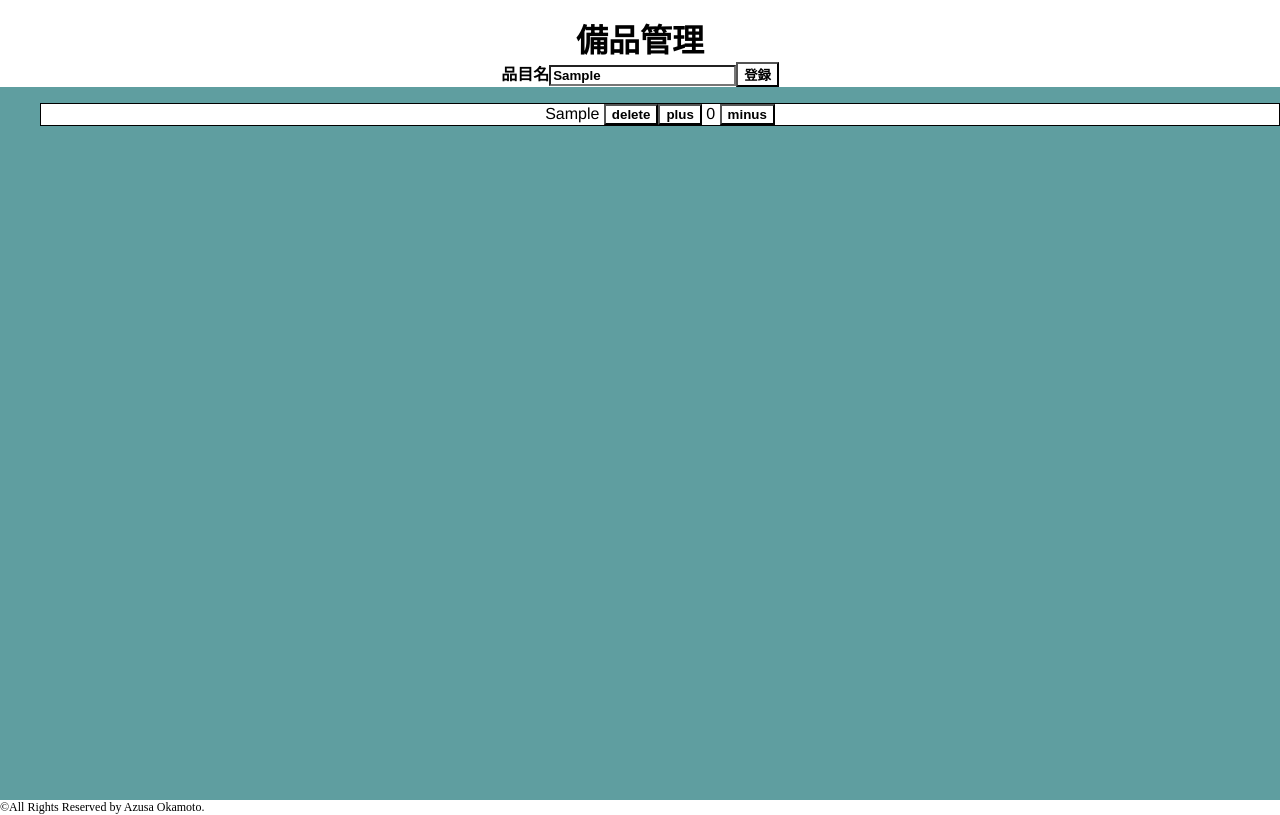
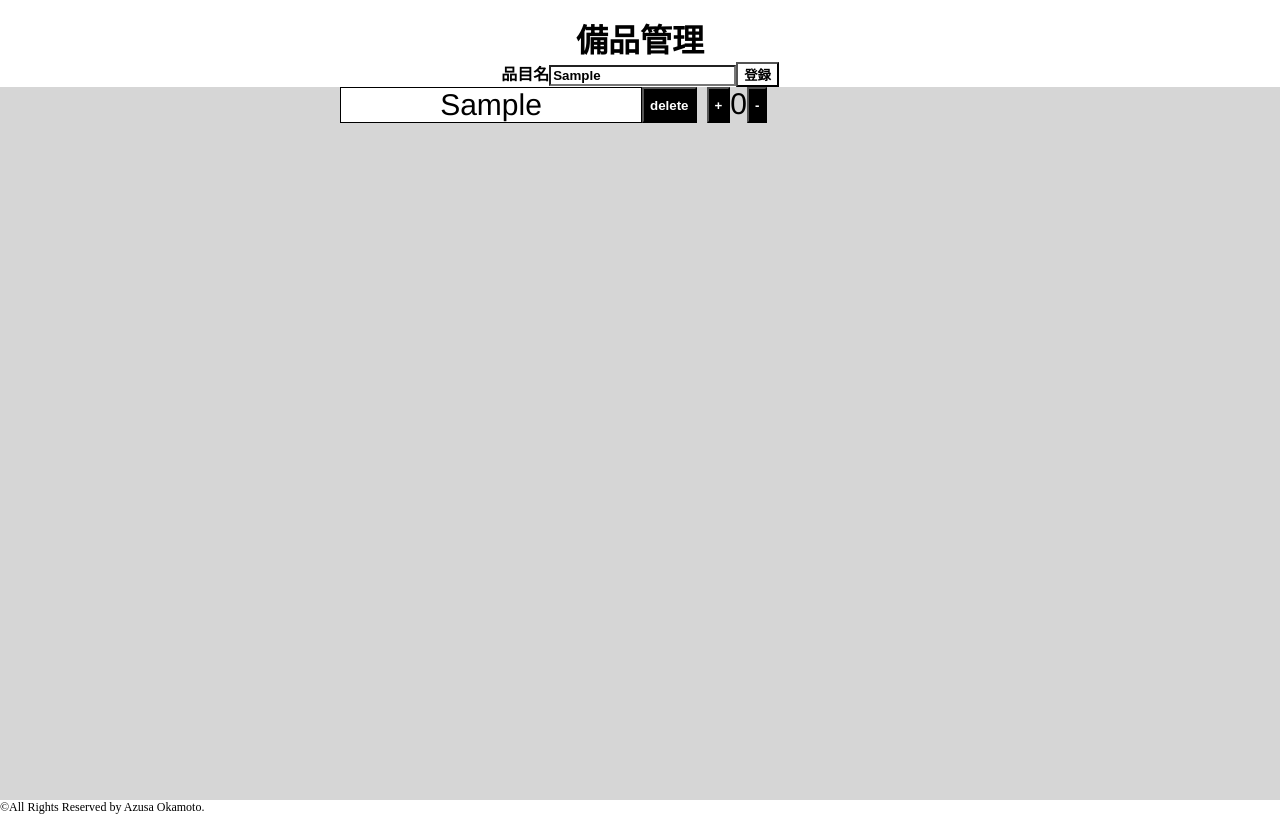
Before and after one commit to azufb/EquipmentManager, a Vue app in the folder equipmentmanager/: page / in a window 1280 px wide. Both pictures are taken after typing "Sample" into the empty fields and a click on the input "登録". Built offline with nearby package versions, Linux system fonts and the light colour scheme.

Commit message:
リストの中央よせ、フレックスボックスによる削除・カウントボタンのリスト外配置、文字サイズ・色設定

```diff
--- a/equipmentmanager/src/App.vue
+++ b/equipmentmanager/src/App.vue
@@ -6,17 +6,15 @@
       <input type='text' id='name' v-model='name' required />
       <input type='submit' value='登録' />
     </form>
+    <div class="list">
     <ul v-for='(item, index) in items' :key='index'>
-      <li>
-        <div class="divi">
-        {{ item.name }}
-        <input type='button' value='delete' @click='deleteItem(item)' />
-        <input type='button' value='plus' @click='item.count += 1' />
-          {{ item.count }}
-        <input type='button' value='minus' @click='item.count -= 1' />
-        </div>
-      </li>
+      <li>{{ item.name }}</li>
+      <input class="delete" type='button' value='delete' @click='deleteItem(item)' />
+      <input class="plus" type='button' value='+' @click='item.count += 1' />
+        <span class="count">{{ item.count }}</span>
+      <input class="minus" type='button' value='-' @click='item.count -= 1' />
     </ul>
+    </div>
   </div>
 </template>
 
@@ -62,7 +60,7 @@ export default {
 
 <style>
 * {
-  background-color: cadetblue;
+  background-color: #d6d6d6;
 }
 
 body {
@@ -101,13 +99,43 @@ input {
   background-color: white;
   font-weight: bold;
 }
+
+.list {
+  width: 100%;
+}
+
+.list ul {
+  width: 50%;
+  margin: 0 auto;
+  display: flex;
+}
+
 ul li {
   list-style: none;
+  font-size: 30px;
+  width: 300px;
+  border: 1px solid black;
+  background-color: white;
 }
 
-.divi {
-  border: 1px solid black;
-  background-color: white;
+.delete {
+  background-color: black;
+  color: white;
+}
+
+.plus {
+  margin-left: 10px;
+  background-color: black;
+  color: white;
+}
+
+.minus {
+  background-color: black;
+  color: white;
+}
+
+.count {
+  font-size: 30px;
 }
 
 footer {
```
